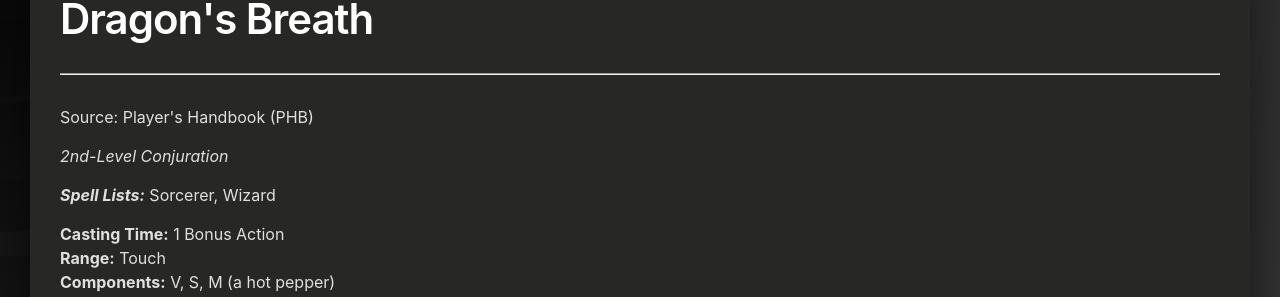
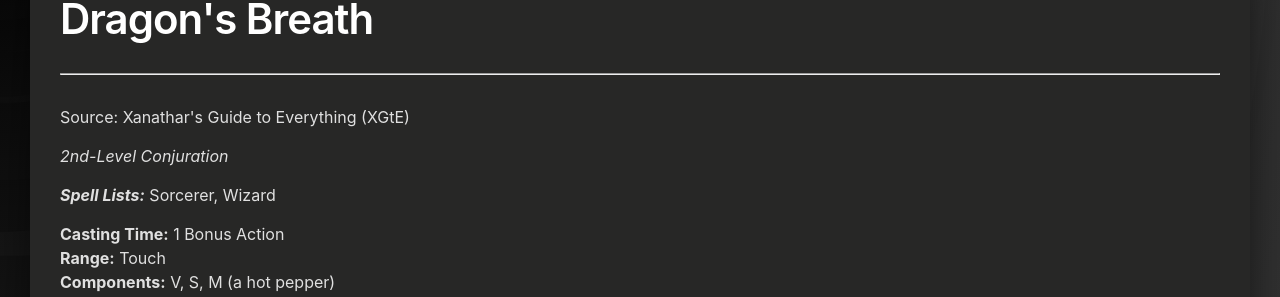
Before and after one commit to andersthemagi/magicalmusings.github.io, a Jekyll site: the page built from _posts/spells/second-level/2020-10-15-spells-2-dragons-breath.md, in a window 1280 px wide. Shown: the part 140-437 px from the top of the page. Built offline with Jekyll 4.4.1, drawn with Linux system fonts in a browser that asks for light colours.

Commit message:
updated source

```diff
--- a/_posts/spells/second-level/2020-10-15-spells-2-dragons-breath.md
+++ b/_posts/spells/second-level/2020-10-15-spells-2-dragons-breath.md
@@ -4,7 +4,7 @@
 layout: spell-post
 categories: [Spells, Second Level]
 tags: [Sorcerer, Wizard]
-source: "Player's Handbook (PHB)"
+source: "Xanathar's Guide to Everything (XGtE)"
 spell-level: 2nd-Level
 school: Conjuration
 casting-time: "1 Bonus Action"
```
